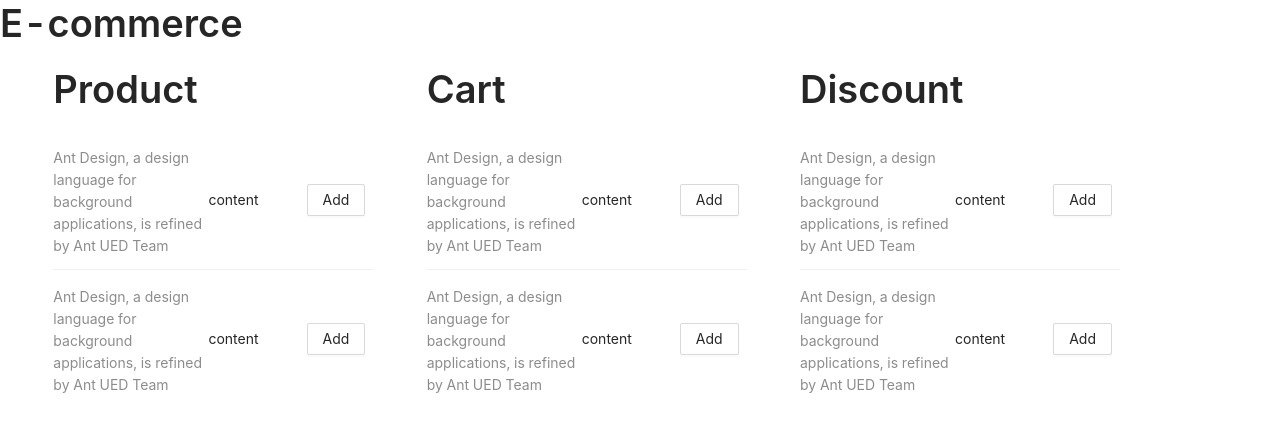
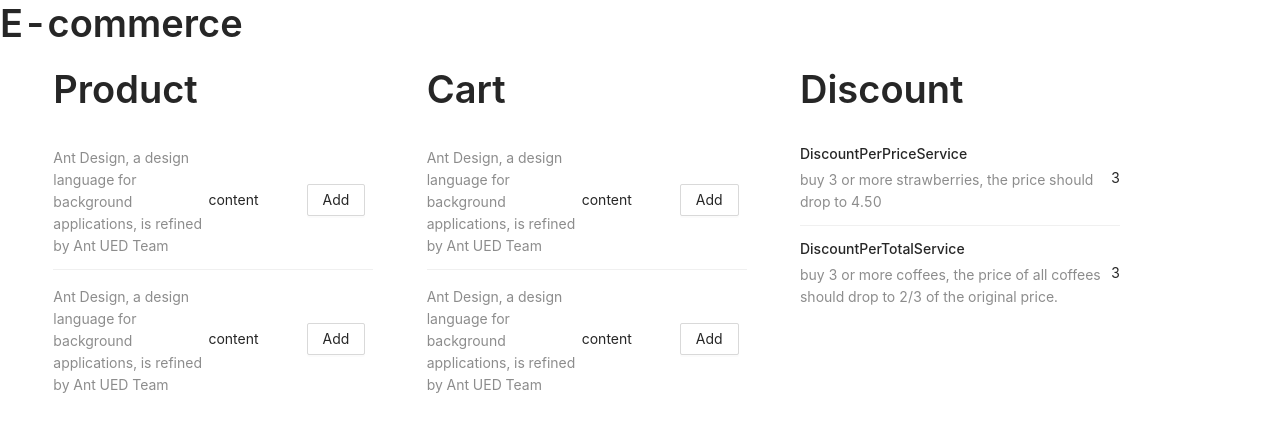
Before and after one commit to kobiyoyo/cartAppClient, a React (Create React App) app: page / in a window 1280 px wide. Shown: the top 432 px of the page. Built offline with nearby package versions, Linux system fonts and the light colour scheme.

Commit message:
feat(discount): create discount components

```diff
--- /dev/null
+++ b/src/components/Discount/DIscountList.tsx
@@ -0,0 +1,26 @@
+import React from 'react';
+import {
+  List, Skeleton,
+} from 'antd';
+import { DiscountListProps } from './types';
+
+const DiscountList = ({ data }: DiscountListProps) => (
+  <List
+    className="demo-loadmore-list"
+    itemLayout="horizontal"
+    dataSource={data}
+    renderItem={(item) => (
+      <List.Item>
+        <Skeleton avatar title={false} active loading={false}>
+          <List.Item.Meta
+            title={item.name}
+            description={item.description}
+          />
+          <div>{item.quantity}</div>
+        </Skeleton>
+      </List.Item>
+    )}
+  />
+);
+
+export default DiscountList;
--- a/src/components/Discount/index.tsx
+++ b/src/components/Discount/index.tsx
@@ -1,10 +1,19 @@
 import React from 'react';
 import { Col, Row, Typography } from 'antd';
-import ListView from '../../utils/List';
+import DiscountList from './DIscountList';
 
 const Discount = () => {
   const { Title } = Typography;
-  const rawData = [{}, {}];
+  const rawData = [{
+    name: 'DiscountPerPriceService',
+    quantity: 3,
+    description: 'buy 3 or more strawberries, the price should drop to 4.50',
+  },
+  {
+    name: 'DiscountPerTotalService',
+    quantity: 3,
+    description: 'buy 3 or more coffees, the price of all coffees should drop to 2/3 of the original price.',
+  }];
   return (
     <Row>
       <Col span="24">
@@ -13,7 +22,7 @@
         {' '}
       </Col>
       <Col span="24">
-        <ListView data={rawData} />
+        <DiscountList data={rawData} />
       </Col>
     </Row>
 
--- /dev/null
+++ b/src/components/Discount/types.ts
@@ -0,0 +1,7 @@
+export type DiscountListProps = {
+    data:{
+       name: string;
+       description: string;
+       quantity: number;
+    }[]
+   }
```
Also changed, not shown: 1 other file (tests, documents, lock files or other folders).
